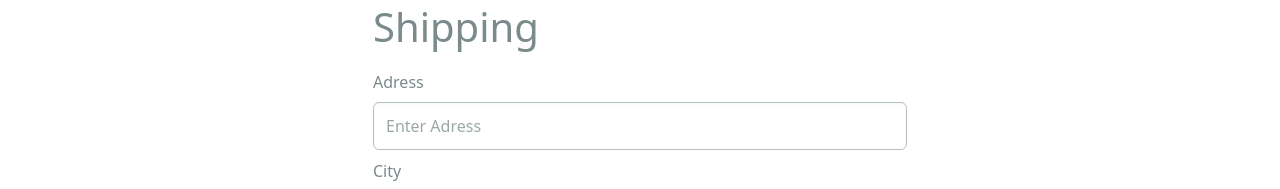
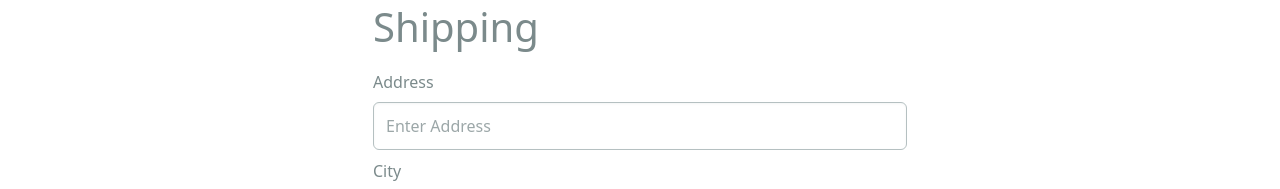
Before and after one commit to Connok/connors-shop, a React (Create React App) app in the folder frontend/: page /shipping in a window 1280 px wide. Shown: the part 172-361 px from the top of the page. Built offline with nearby package versions, Linux system fonts and the light colour scheme; sample sign-in values are in the browser's storage.

Commit message:
fixed speeling of address

```diff
--- a/frontend/src/screens/PlaceOrderScreen.jsx
+++ b/frontend/src/screens/PlaceOrderScreen.jsx
@@ -5,7 +5,7 @@ import { Button, Row, Col, ListGroup, Image, Card } from "react-bootstrap";
 import CheckoutSteps from "../components/CheckoutSteps";
 
 const PlaceOrderScreen = () => {
-  const navigate = useNavigate;
+  const navigate = useNavigate();
   const cart = useSelector((state) => state.cart);
 
   useEffect(() => {
--- a/frontend/src/screens/ShippingScreen.jsx
+++ b/frontend/src/screens/ShippingScreen.jsx
@@ -10,7 +10,7 @@ const ShippingScreen = () => {
   const cart = useSelector((state) => state.cart);
   const { shippingAddress } = cart;
 
-  const [adress, setAdress] = useState(shippingAddress?.adress || "");
+  const [address, setAddress] = useState(shippingAddress?.address || "");
   const [city, setCity] = useState(shippingAddress?.city || "");
   const [postalCode, setPostalCode] = useState(
     shippingAddress?.postalCode || ""
@@ -22,7 +22,7 @@ const ShippingScreen = () => {
 
   const submitHandler = (e) => {
     e.preventDefault();
-    dispatch(saveShippingAddress({ adress, city, postalCode, country }));
+    dispatch(saveShippingAddress({ address, city, postalCode, country }));
     navigate("/payment");
   };
 
@@ -31,13 +31,13 @@ const ShippingScreen = () => {
       <CheckoutSteps step1 step2></CheckoutSteps>
       <h1>Shipping</h1>
       <Form onSubmit={submitHandler}>
-        <Form.Group controlId="adress" className="my-2">
-          <Form.Label>Adress</Form.Label>
+        <Form.Group controlId="address" className="my-2">
+          <Form.Label>Address</Form.Label>
           <Form.Control
             type="text"
-            placeholder="Enter Adress"
-            value={adress}
-            onChange={(e) => setAdress(e.target.value)}
+            placeholder="Enter Address"
+            value={address}
+            onChange={(e) => setAddress(e.target.value)}
           ></Form.Control>
         </Form.Group>
         <Form.Group controlId="city" className="my-2">
```
Also changed, not shown: 1 other file (tests, documents, lock files or other folders).
